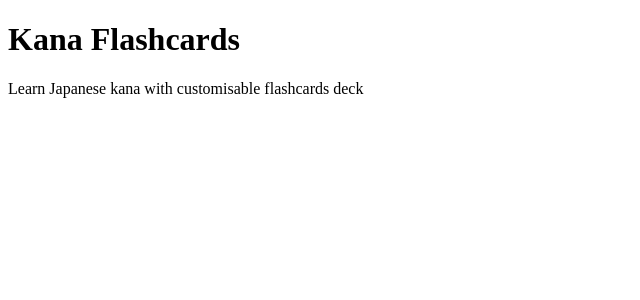
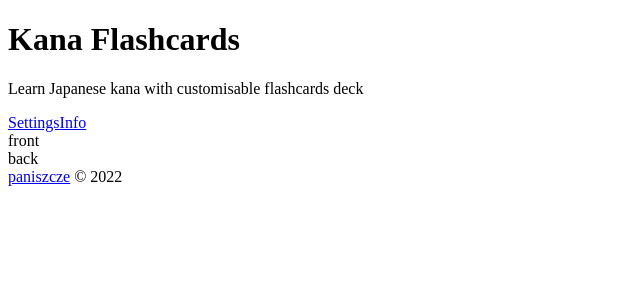
Before and after one commit to paniszcze/kana-flashcards, a React (Create React App) app: page / in a window 1280 px wide. Shown: the top 300 px of the page, without its empty margins (0-640 px from the left). Built offline with nearby package versions, Linux system fonts and the light colour scheme.

Commit message:
create main react components

```diff
--- a/src/components/App.js
+++ /dev/null
@@ -1,22 +0,0 @@
-import React, { Component } from 'react';
-
-class App extends Component {
-  constructor(props) {
-    super(props)
-
-    this.state = {
-
-    }
-  }
-
-  render() {
-    return (
-      <div>
-        <h1>Kana Flashcards</h1>
-        <p>Learn Japanese kana with customisable flashcards deck</p>
-      </div>
-    )
-  }
-}
-
-export default App;
--- /dev/null
+++ b/src/components/appl.js
@@ -0,0 +1,27 @@
+import React, {Component} from 'react';
+
+import Header from './header';
+import Content from './content';
+import Footer from './footer';
+
+class App extends Component {
+  constructor(props) {
+    super(props)
+
+    this.state = {
+
+    }
+  }
+
+  render() {
+    return (
+      <>
+        <Header />
+        <Content />
+        <Footer />
+      </>
+    )
+  }
+}
+
+export default App;
--- /dev/null
+++ b/src/components/content.js
@@ -0,0 +1,20 @@
+import React, {Component} from 'react';
+
+class Content extends Component {
+  render() {
+    return (
+      <div class="container">
+        <div class="card" id="card">
+          <div class="front">
+            front
+          </div>
+          <div class="back">
+            back
+          </div>
+        </div>
+      </div>
+    )
+  }
+}
+
+export default Content;
--- /dev/null
+++ b/src/components/footer.js
@@ -0,0 +1,13 @@
+import React, {Component} from 'react';
+
+class Footer extends Component {
+  render() {
+    return (
+      <footer>
+        <a href="https://github.com/paniszcze/kana-flashcards" rel="noreferrer" target="_blank">paniszcze</a> &copy; 2022
+      </footer>
+    )
+  }
+}
+
+export default Footer;
--- /dev/null
+++ b/src/components/header.js
@@ -0,0 +1,18 @@
+import React, {Component} from 'react';
+
+class Header extends Component {
+  render() {
+    return (
+      <header>
+        <h1>Kana Flashcards</h1>
+          <p>Learn Japanese kana with customisable flashcards deck</p>
+            <nav>
+              <a href="./">Settings</a>
+              <a href="./">Info</a>
+            </nav>
+      </header>
+    )
+  }
+}
+
+export default Header;
--- a/src/index.js
+++ b/src/index.js
@@ -1,6 +1,6 @@
 import React from 'react';
 import ReactDOM from 'react-dom';
-import App from './components/App';
+import App from './components/appl';
 
 ReactDOM.render(
   <React.StrictMode>
```
